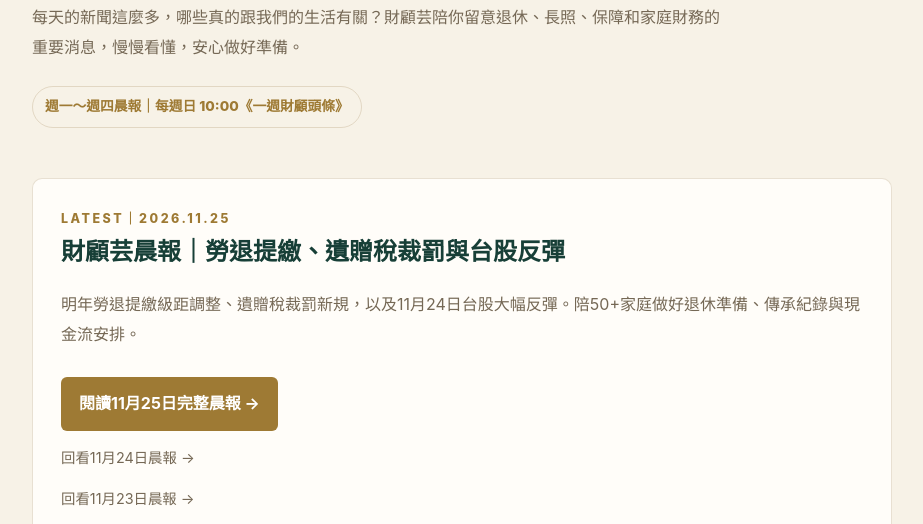
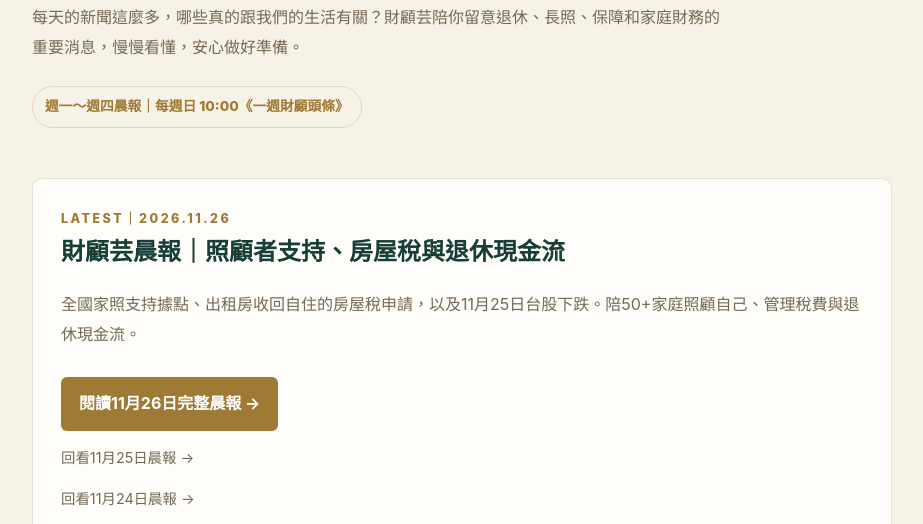
Before and after one commit to angie26501-lgtm/yunplan, a plain HTML site: page morning/index.html in a window 1280 px wide. Shown: the part 251-775 px from the top of the page, without its empty margins (178-1101 px from the left). Drawn offline with Linux system fonts and the light colour scheme.

Commit message:
Update morning brief navigation 2026-11-26

```diff
--- a/morning/index.html
+++ b/morning/index.html
@@ -15,7 +15,7 @@
 <header class="top"><div class="wrap"><a class="brand" href="/">財顧芸｜50+人生選擇權</a><a class="back" href="/">回首頁 →</a></div></header>
 <main>
 <section class="hero"><div class="wrap"><div class="eyebrow">FINANCIAL BRIEF</div><h1>財顧芸晨報</h1><p>每天的新聞這麼多，哪些真的跟我們的生活有關？財顧芸陪你留意退休、長照、保障和家庭財務的重要消息，慢慢看懂，安心做好準備。</p><span class="badge">週一～週四晨報｜每週日 10:00《一週財顧頭條》</span></div></section>
-<section class="wrap"><div class="latest"><div class="eyebrow">LATEST｜2026.11.25</div><h2>財顧芸晨報｜勞退提繳、遺贈稅裁罰與台股反彈</h2><p>明年勞退提繳級距調整、遺贈稅裁罰新規，以及11月24日台股大幅反彈。陪50+家庭做好退休準備、傳承紀錄與現金流安排。</p><a class="btn" href="/morning/2026-11-25.html">閱讀11月25日完整晨報 →</a><p style="font-size:.9rem"><a href="/morning/2026-11-24.html">回看11月24日晨報 →</a></p><p style="font-size:.9rem"><a href="/morning/2026-11-23.html">回看11月23日晨報 →</a></p><p style="font-size:.9rem"><a href="/morning/weekly-2026-11-22.html">回看11月22日《一週財顧頭條》 →</a></p><p style="font-size:.9rem"><a href="/morning/2026-11-19.html">回看11月19日晨報 →</a></p></div></section>
+<section class="wrap"><div class="latest"><div class="eyebrow">LATEST｜2026.11.26</div><h2>財顧芸晨報｜照顧者支持、房屋稅與退休現金流</h2><p>全國家照支持據點、出租房收回自住的房屋稅申請，以及11月25日台股下跌。陪50+家庭照顧自己、管理稅費與退休現金流。</p><a class="btn" href="/morning/2026-11-26.html">閱讀11月26日完整晨報 →</a><p style="font-size:.9rem"><a href="/morning/2026-11-25.html">回看11月25日晨報 →</a></p><p style="font-size:.9rem"><a href="/morning/2026-11-24.html">回看11月24日晨報 →</a></p><p style="font-size:.9rem"><a href="/morning/2026-11-23.html">回看11月23日晨報 →</a></p><p style="font-size:.9rem"><a href="/morning/weekly-2026-11-22.html">回看11月22日《一週財顧頭條》 →</a></p><p style="font-size:.9rem"><a href="/morning/2026-11-19.html">回看11月19日晨報 →</a></p></div></section>
 <section class="section"><div class="wrap"><h2>每週陪你關心三件事</h2><div class="grid"><div class="card"><b>01｜最近有什麼新變化？</b>退休、長照、保險和稅務有哪些新消息？幫你留意與生活有關的重要變化。</div><div class="card"><b>02｜跟我們家有關嗎？</b>這些消息會不會影響生活費、退休金，或爸媽的照顧安排？一起看懂。</div><div class="card"><b>03｜現在可以先做什麼？</b>不用一次解決所有問題，先從一件能為自己和家人做的事開始。</div></div></div></section>
 <section class="wrap"><div class="funnel"><div class="eyebrow">給自己的安心準備</div><h2>為自己和家人，多準備一份安心</h2><p>每個家庭的生活開銷、退休準備和照顧需求都不一樣。如果你也想知道現在的安排夠不夠安心，歡迎一起聊聊，從整理家裡的財務狀況開始。</p><a class="btn line" href="https://lin.ee/ODLCoJB" target="_blank" rel="noopener">加入財顧芸LINE@｜預約一對一家庭財務盤點</a></div></section>
 </main>
```
